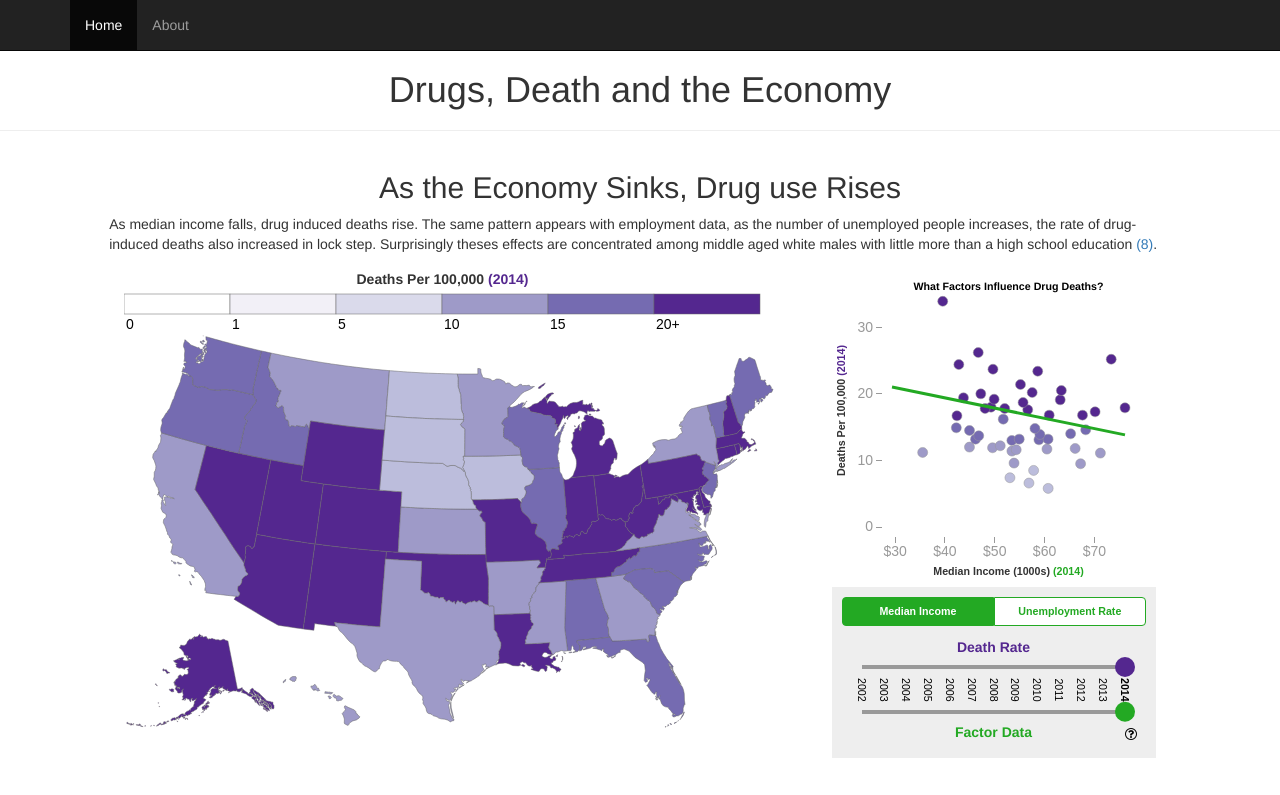
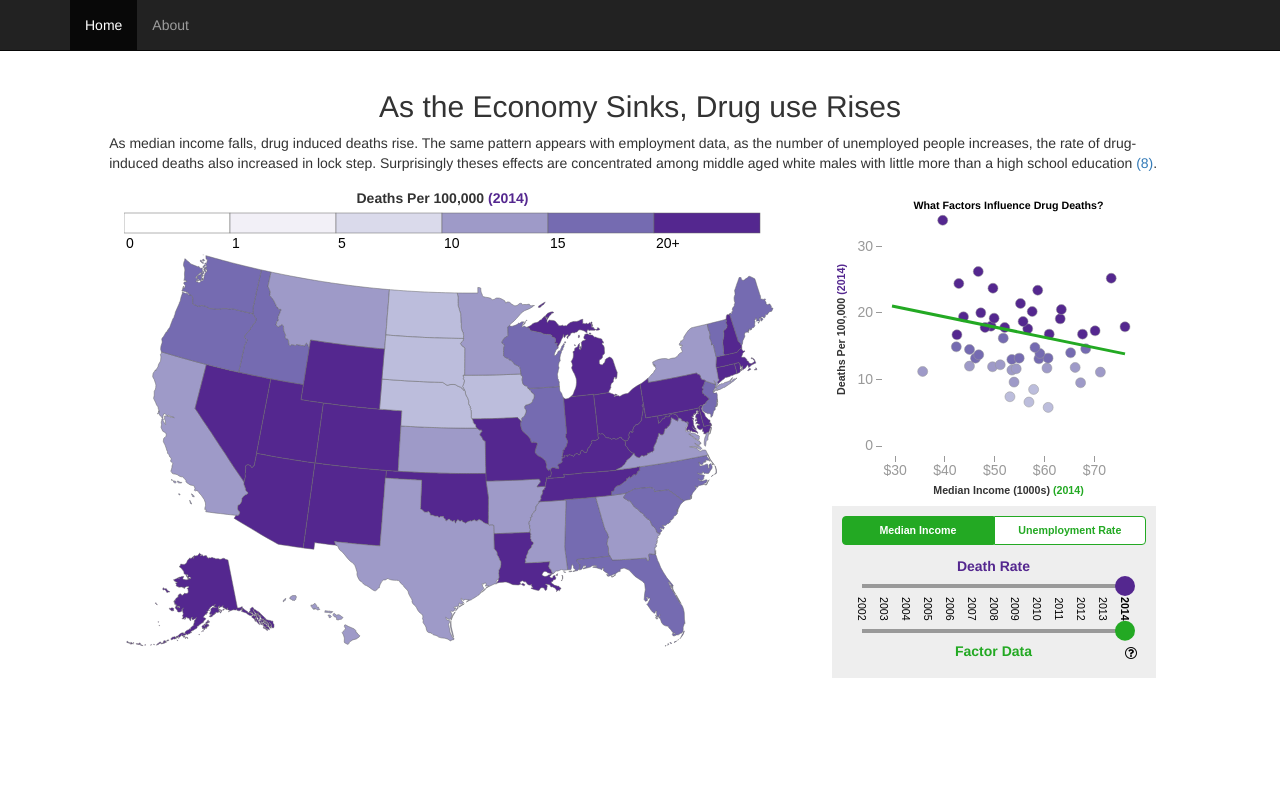
Before and after one commit to spitzgoby/cs171final, a website: page index.html in a window 1280 px wide. Shown: the top 795 px of the page. Drawn offline with Linux system fonts and the light colour scheme; grey boxes are pictures that could not be loaded.

```diff
--- a/index.html
+++ b/index.html
@@ -6,6 +6,8 @@
   <link rel="stylesheet" href="css/bootstrap.min.css">
   <link rel="stylesheet" href="css/style.min.css">
   <link rel="stylesheet" href="https://maxcdn.bootstrapcdn.com/font-awesome/4.6.1/css/font-awesome.min.css">
+
+
 </head>
 <body>
 
@@ -19,8 +21,8 @@
       </div><!--/.nav-collapse -->
     </div>
   </nav>
-  <h1 align="center">Drugs, Death and the Economy</h1>
-  <hr>
+
+
   <div class="fluid-container">
     <div class="row row-centered">
       <div class="col-sm-10 col-sm-offset-1">
```
